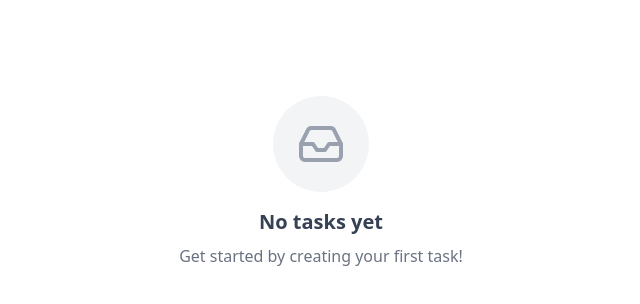
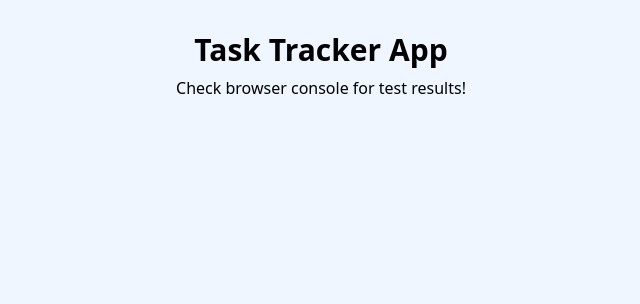
Before and after one commit to RahulRajKhadka/Todo_app_react, a React (Vite) app: page / in a window 1280 px wide. Shown: the top 304 px of the page, without its empty margins (319-959 px from the left). Built offline with nearby package versions, Linux system fonts and the light colour scheme.

Commit message:
added the test-helper file for the test the helper function

```diff
--- a/src/App.jsx
+++ b/src/App.jsx
@@ -1,11 +1,11 @@
-import EmptyState from "./Componenets/EmptyState.jsx";
+import React from 'react';
+import "./utils/test-helper.js"
 
 function App() {
   return (
-    <div>
-      <div className="p-8">
-        <EmptyState searchQuery="" filter="all" />
-      </div>
+    <div className="min-h-screen bg-blue-50 p-8">
+      <h1 className="text-3xl font-bold text-center">Task Tracker App</h1>
+      <p className="text-center mt-2">Check browser console for test results!</p>
     </div>
   );
 }
--- a/src/Hooks/useDbounce.js
+++ b/src/Hooks/useDbounce.js
@@ -4,12 +4,12 @@ export const useDebounce = (value, delay = 300) => {
   const [debouncedValue, setDebouncedValue] = useState(value);
 
   useEffect(() => {
-    // Set up the timeout
+
     const timer = setTimeout(() => {
       setDebouncedValue(value);
     }, delay);
 
-    // Clean up on value change or unmount
+
     return () => {
       clearTimeout(timer);
     };
--- a/src/utils/helpers.js
+++ b/src/utils/helpers.js
@@ -14,7 +14,7 @@ export const formatDate = (dateString) => {
 };
 
 // Check if task is overdue
-export const isOverdue = (dueDate, status) => {
+export const dueDate = (dueDate, status) => {
   if (status === 'done' || !dueDate) return false;
   return new Date(dueDate) < new Date();
 };
--- /dev/null
+++ b/src/utils/test-helper.js
@@ -0,0 +1,13 @@
+import { sortTasks,filterTasks,dueDate,formatDate } from "./helpers";
+
+const testTasks = [
+  { id: 1, title: 'Banana', dueDate: '2024-12-31', status: 'pending' },
+  { id: 2, title: 'Apple', dueDate: '2024-01-01', status: 'done' },
+  { id: 3, title: 'Orange', dueDate: null, status: 'pending' }
+];
+
+console.log('TESTING HELPERS:');
+console.log('Sort by name A-Z:', sortTasks(testTasks, 'name-asc').map(t => t.title));
+console.log('Filter pending:', filterTasks(testTasks, 'pending', ''));
+console.log('Format date:', formatDate('2024-12-25'));
+console.log('Is overdue:', dueDate('2023-01-01', 'pending'));
```
